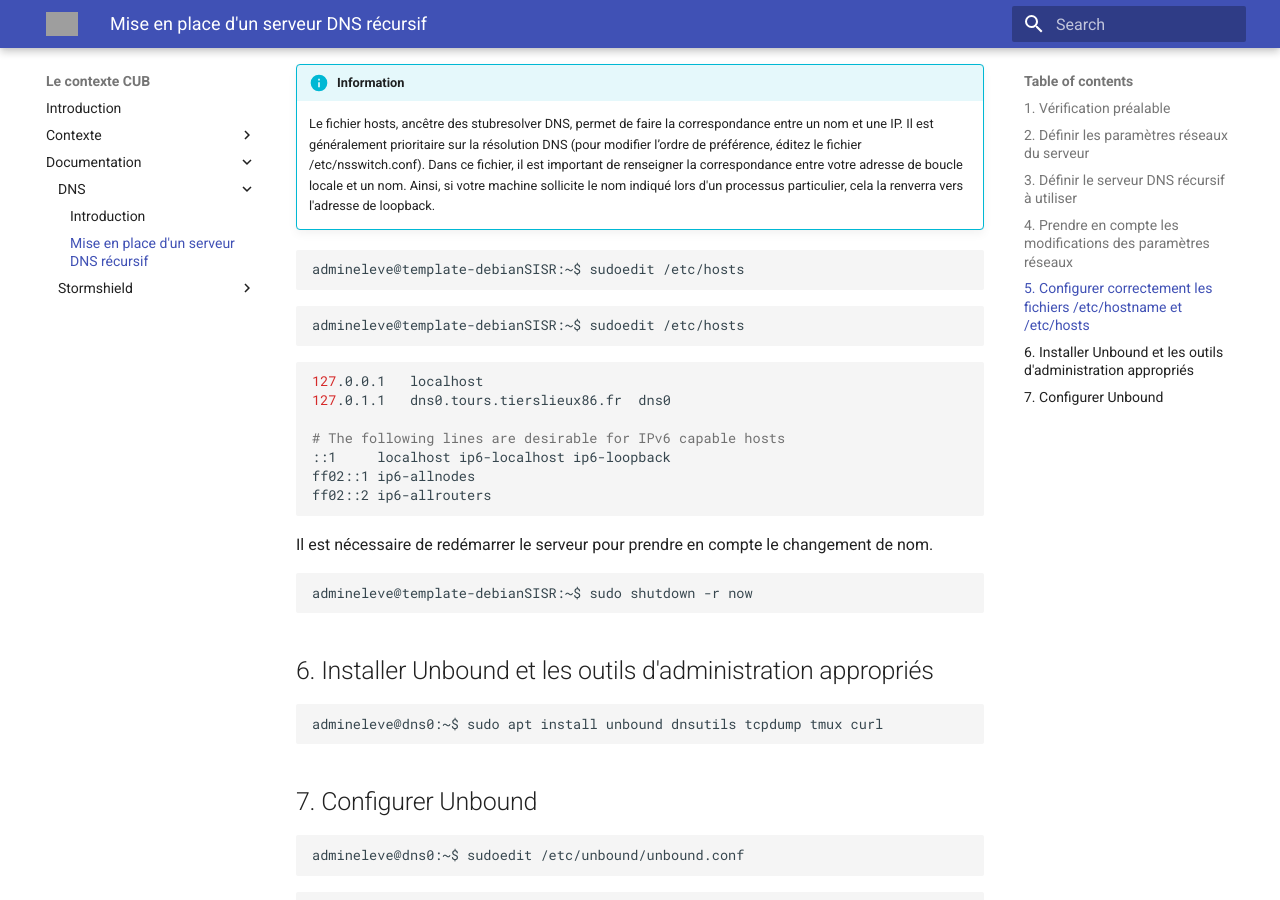
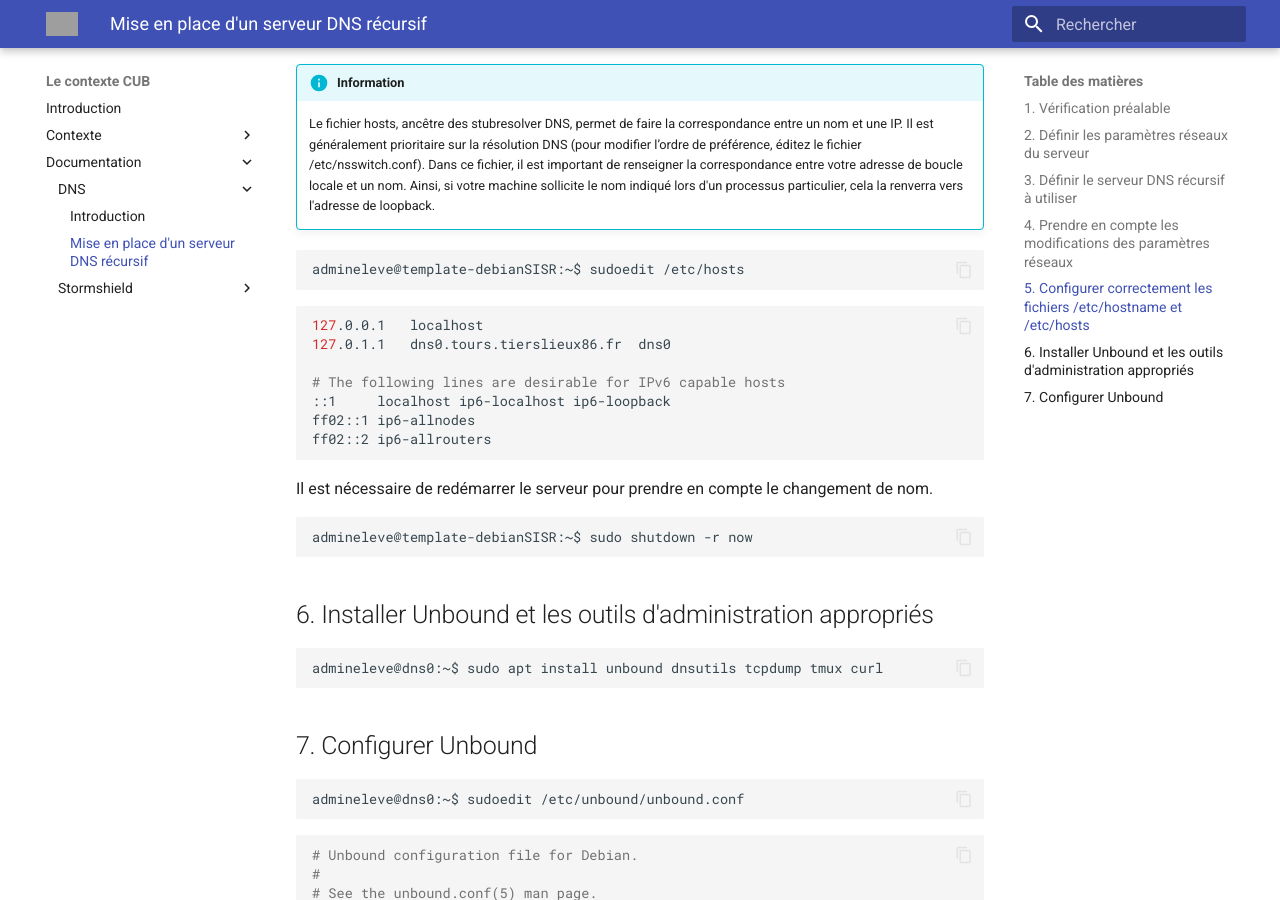
Before and after one commit to qdemouliere/sioplc.github.io, an MkDocs documentation site: the page built from docs/documentation/DNS/2--Resolver.md, in a window 1280 px wide and 900 px high, scrolled down 1570 px. Built offline with MkDocs 1.6.1 and Material for MkDocs 9.7.7, drawn with Linux system fonts in a browser that asks for light colours; some of the changed text lies outside the part shown; grey boxes are pictures that could not be loaded.

Commit message:
Test copy code

````diff
--- a/docs/documentation/DNS/2--Resolver.md
+++ b/docs/documentation/DNS/2--Resolver.md
@@ -4,7 +4,7 @@
 
 Mettez à jour votre serveur
 
-```bash
+```console { .yaml .copy }
 admineleve@template-debianSISR:~$ sudo apt update && sudo apt upgrade
 ```
 
@@ -71,10 +71,6 @@ dns0
 ```
 !!! Info  "Information"
     Le fichier hosts, ancêtre des stubresolver DNS, permet de faire la correspondance entre un nom et une IP. Il est généralement prioritaire sur la résolution DNS (pour modifier l’ordre de préférence, éditez le fichier /etc/nsswitch.conf). Dans ce fichier, il est important de renseigner la correspondance entre votre adresse de boucle locale et un nom. Ainsi, si votre machine sollicite le nom indiqué lors d'un processus particulier, cela la renverra vers l'adresse de loopback.
-
-```bash
-admineleve@template-debianSISR:~$ sudoedit /etc/hosts
-```
 
 ```bash
 admineleve@template-debianSISR:~$ sudoedit /etc/hosts
--- a/mkdocs.yml
+++ b/mkdocs.yml
@@ -4,8 +4,10 @@ copyright: Licence CC 4.0 FR BY-NC-SA - 2025 D. Balny et Q. Demoulière - Lycée
 theme:
   name: material
   logo: ./media/cub/logo.png
+  language: fr
   features:
     - navigation.footer
+    - content.code.copy
 markdown_extensions:
   - admonition
   - tables
````
